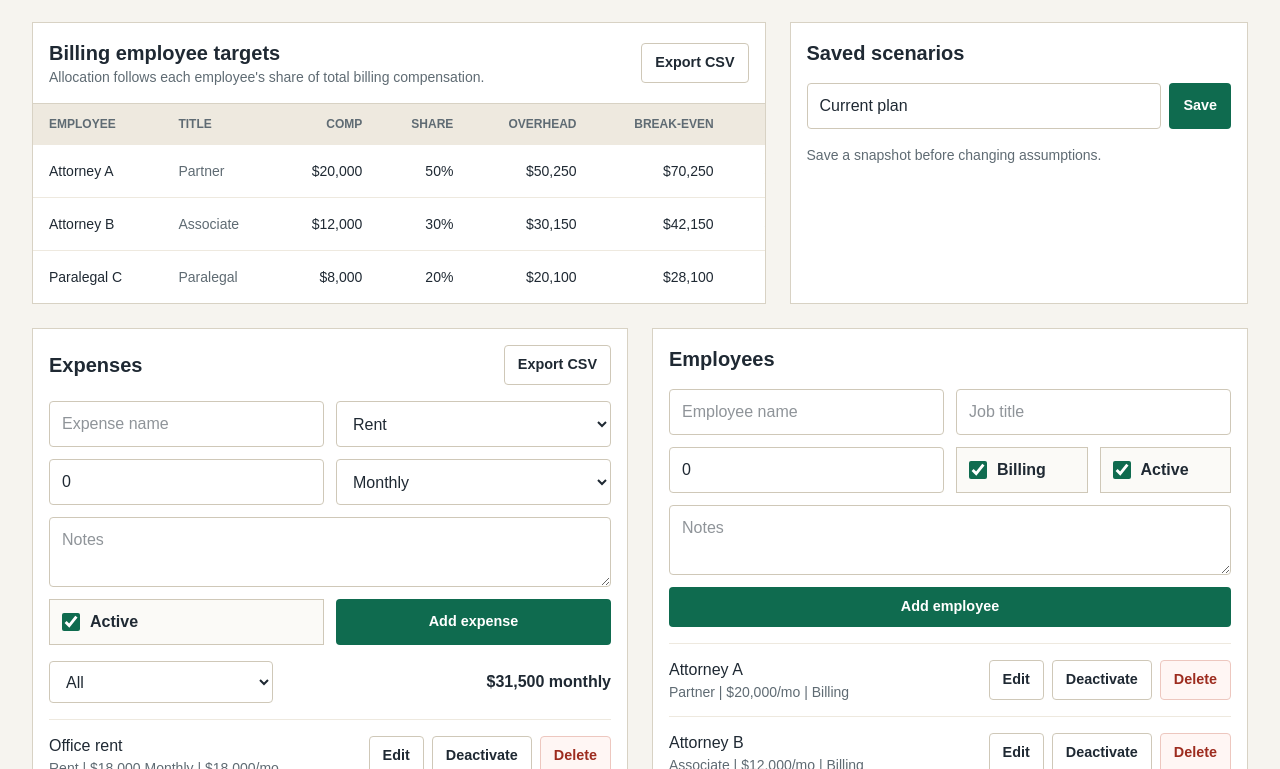
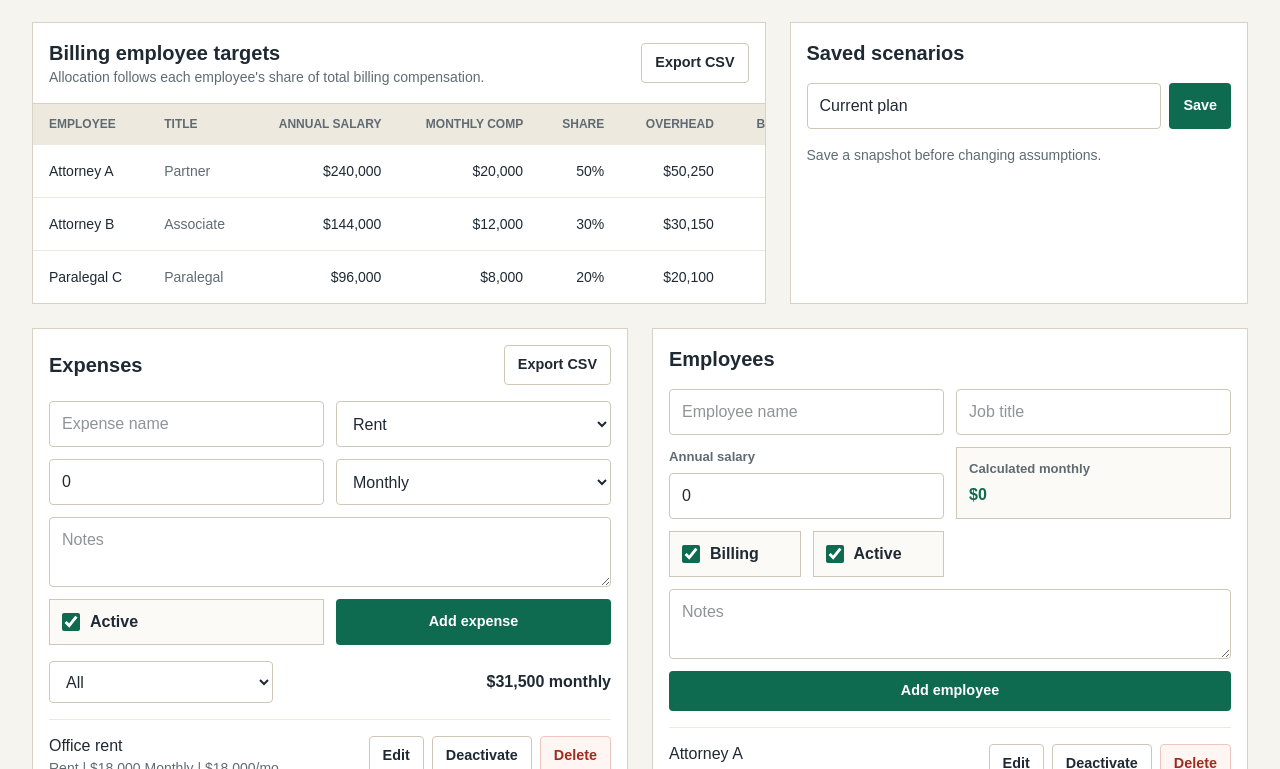
Before and after one commit to whywasmynametaken/firm-target-calculator, a Next.js app: page / in a window 1280 px wide. Shown: the part 531-1300 px from the top of the page. Built offline with nearby package versions, Linux system fonts and the light colour scheme.

Commit message:
Use annual salary for employee input

```diff
--- a/app/globals.css
+++ b/app/globals.css
@@ -92,6 +92,40 @@ textarea {
 .field:focus {
   border-color: #0f6b4f;
   box-shadow: 0 0 0 3px rgba(15, 107, 79, 0.14);
+}
+
+.field-label {
+  display: grid;
+  gap: 6px;
+  color: #5f6b73;
+  font-size: 0.82rem;
+  font-weight: 700;
+}
+
+.field-label .field {
+  font-size: 1rem;
+  font-weight: 400;
+}
+
+.calculated-field {
+  display: grid;
+  min-height: 66px;
+  align-content: center;
+  gap: 4px;
+  border: 1px solid #cfc8b8;
+  background: #fbfaf7;
+  padding: 10px 12px;
+}
+
+.calculated-field span {
+  color: #5f6b73;
+  font-size: 0.82rem;
+  font-weight: 700;
+}
+
+.calculated-field strong {
+  color: #0f6b4f;
+  font-size: 1rem;
 }
 
 .form-grid {
--- a/app/page.tsx
+++ b/app/page.tsx
@@ -32,7 +32,8 @@ type Employee = {
   id: string;
   name: string;
   title: string;
-  monthlyCompensation: number;
+  annualSalary: number;
+  monthlyCompensation?: number;
   billing: boolean;
   active: boolean;
   notes: string;
@@ -116,7 +117,7 @@ const starterEmployees: Employee[] = [
     id: "emp-a",
     name: "Attorney A",
     title: "Partner",
-    monthlyCompensation: 20000,
+    annualSalary: 240000,
     billing: true,
     active: true,
     notes: "",
@@ -125,7 +126,7 @@ const starterEmployees: Employee[] = [
     id: "emp-b",
     name: "Attorney B",
     title: "Associate",
-    monthlyCompensation: 12000,
+    annualSalary: 144000,
     billing: true,
     active: true,
     notes: "",
@@ -134,7 +135,7 @@ const starterEmployees: Employee[] = [
     id: "emp-c",
     name: "Paralegal C",
     title: "Paralegal",
-    monthlyCompensation: 8000,
+    annualSalary: 96000,
     billing: true,
     active: true,
     notes: "",
@@ -143,7 +144,7 @@ const starterEmployees: Employee[] = [
     id: "emp-admin",
     name: "Operations team",
     title: "Administration",
-    monthlyCompensation: 69000,
+    annualSalary: 828000,
     billing: false,
     active: true,
     notes: "Shared overhead payroll",
@@ -162,7 +163,7 @@ const expenseBlank: Omit<Expense, "id"> = {
 const employeeBlank: Omit<Employee, "id"> = {
   name: "",
   title: "",
-  monthlyCompensation: 0,
+  annualSalary: 0,
   billing: true,
   active: true,
   notes: "",
@@ -188,6 +189,23 @@ function monthlyAmount(amount: number, frequency: Frequency) {
     default:
       return value;
   }
+}
+
+function employeeMonthlyCompensation(employee: Employee) {
+  if (Number.isFinite(employee.annualSalary)) {
+    return employee.annualSalary / 12;
+  }
+  return (employee.monthlyCompensation ?? 0);
+}
+
+function normalizeEmployee(employee: Employee): Employee {
+  if (Number.isFinite(employee.annualSalary)) {
+    return employee;
+  }
+  return {
+    ...employee,
+    annualSalary: (employee.monthlyCompensation ?? 0) * 12,
+  };
 }
 
 function currency(value: number) {
@@ -239,9 +257,14 @@ export default function Home() {
     if (stored) {
       const data = JSON.parse(stored);
       setExpenses(data.expenses ?? starterExpenses);
-      setEmployees(data.employees ?? starterEmployees);
+      setEmployees((data.employees ?? starterEmployees).map(normalizeEmployee));
       setProfitMargin(data.profitMargin ?? 20);
-      setScenarios(data.scenarios ?? []);
+      setScenarios(
+        (data.scenarios ?? []).map((scenario: Scenario) => ({
+          ...scenario,
+          employees: scenario.employees.map(normalizeEmployee),
+        })),
+      );
     }
     setLoaded(true);
   }, []);
@@ -264,11 +287,11 @@ export default function Home() {
       0,
     );
     const billingCompensation = billingEmployees.reduce(
-      (sum, employee) => sum + employee.monthlyCompensation,
+      (sum, employee) => sum + employeeMonthlyCompensation(employee),
       0,
     );
     const nonBillingPayroll = nonBillingEmployees.reduce(
-      (sum, employee) => sum + employee.monthlyCompensation,
+      (sum, employee) => sum + employeeMonthlyCompensation(employee),
       0,
     );
     const sharedOverhead = nonBillingPayroll + otherExpenses;
@@ -280,13 +303,15 @@ export default function Home() {
     const targets = billingEmployees.map((employee) => {
       const compensationShare =
         billingCompensation > 0
-          ? employee.monthlyCompensation / billingCompensation
+          ? employeeMonthlyCompensation(employee) / billingCompensation
           : 0;
       const allocatedOverhead = sharedOverhead * compensationShare;
-      const breakEven = employee.monthlyCompensation + allocatedOverhead;
+      const monthlyCompensation = employeeMonthlyCompensation(employee);
+      const breakEven = monthlyCompensation + allocatedOverhead;
       const finalTarget = marginDecimal >= 1 ? 0 : breakEven / (1 - marginDecimal);
       return {
         ...employee,
+        monthlyCompensation,
         compensationShare,
         allocatedOverhead,
         breakEven,
@@ -339,7 +364,7 @@ export default function Home() {
       [name]:
         type === "checkbox"
           ? checked
-          : name === "monthlyCompensation"
+          : name === "annualSalary"
             ? Number(value)
             : value,
     }));
@@ -419,6 +444,7 @@ export default function Home() {
       [
         "Employee",
         "Job title",
+        "Annual salary",
         "Monthly compensation",
         "Compensation percentage",
         "Allocated overhead",
@@ -429,6 +455,7 @@ export default function Home() {
       ...model.targets.map((target) => [
         target.name,
         target.title,
+        target.annualSalary,
         target.monthlyCompensation,
         (target.compensationShare * 100).toFixed(2),
         target.allocatedOverhead.toFixed(2),
@@ -517,12 +544,13 @@ export default function Home() {
               </button>
             </div>
             <div className="overflow-x-auto">
-              <table className="w-full min-w-[900px] text-left text-sm">
+              <table className="w-full min-w-[1000px] text-left text-sm">
                 <thead className="bg-[#eee9df] text-xs uppercase text-[#5f6b73]">
                   <tr>
                     <th className="px-4 py-3">Employee</th>
                     <th className="px-4 py-3">Title</th>
-                    <th className="px-4 py-3 text-right">Comp</th>
+                    <th className="px-4 py-3 text-right">Annual salary</th>
+                    <th className="px-4 py-3 text-right">Monthly comp</th>
                     <th className="px-4 py-3 text-right">Share</th>
                     <th className="px-4 py-3 text-right">Overhead</th>
                     <th className="px-4 py-3 text-right">Break-even</th>
@@ -535,6 +563,7 @@ export default function Home() {
                     <tr key={target.id} className="border-t border-[#eee9df]">
                       <td className="px-4 py-4 font-medium">{target.name}</td>
                       <td className="px-4 py-4 text-[#5f6b73]">{target.title}</td>
+                      <td className="px-4 py-4 text-right">{currency(target.annualSalary)}</td>
                       <td className="px-4 py-4 text-right">{currency(target.monthlyCompensation)}</td>
                       <td className="px-4 py-4 text-right">{percent(target.compensationShare)}</td>
                       <td className="px-4 py-4 text-right">{currency(target.allocatedOverhead)}</td>
@@ -652,7 +681,14 @@ export default function Home() {
             <form className="form-grid" onSubmit={submitEmployee}>
               <input className="field" name="name" placeholder="Employee name" value={employeeDraft.name} onChange={updateEmployeeDraft} />
               <input className="field" name="title" placeholder="Job title" value={employeeDraft.title} onChange={updateEmployeeDraft} />
-              <input className="field" min="0" name="monthlyCompensation" placeholder="Monthly compensation" type="number" value={employeeDraft.monthlyCompensation} onChange={updateEmployeeDraft} />
+              <label className="field-label">
+                <span>Annual salary</span>
+                <input className="field" min="0" name="annualSalary" placeholder="Annual salary" type="number" value={employeeDraft.annualSalary} onChange={updateEmployeeDraft} />
+              </label>
+              <div className="calculated-field">
+                <span>Calculated monthly</span>
+                <strong>{currency(employeeDraft.annualSalary / 12)}</strong>
+              </div>
               <div className="grid grid-cols-2 gap-3">
                 <label className="check">
                   <input name="billing" type="checkbox" checked={employeeDraft.billing} onChange={updateEmployeeDraft} />
@@ -674,7 +710,7 @@ export default function Home() {
                   <div>
                     <p className="font-medium">{employee.name}</p>
                     <p className="text-sm text-[#5f6b73]">
-                      {employee.title || "No title"} | {currency(employee.monthlyCompensation)}/mo | {employee.billing ? "Billing" : "Non-billing"}
+                      {employee.title || "No title"} | {currency(employee.annualSalary)}/yr | {currency(employeeMonthlyCompensation(employee))}/mo | {employee.billing ? "Billing" : "Non-billing"}
                     </p>
                   </div>
                   <RowActions
@@ -719,7 +755,7 @@ function Panel({
   children,
 }: {
   title: string;
-  action?: React.ReactNode;
+  action?: ReactNode;
   children: ReactNode;
 }) {
   return (
```
